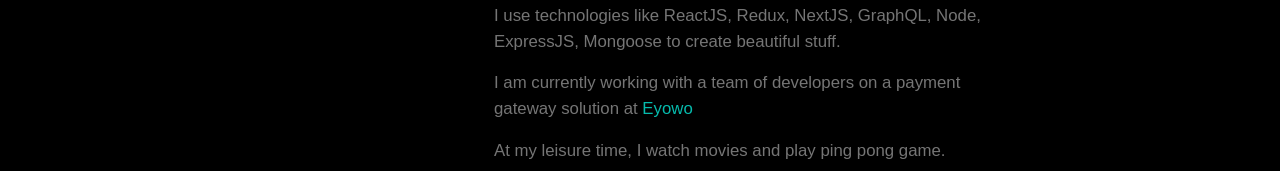
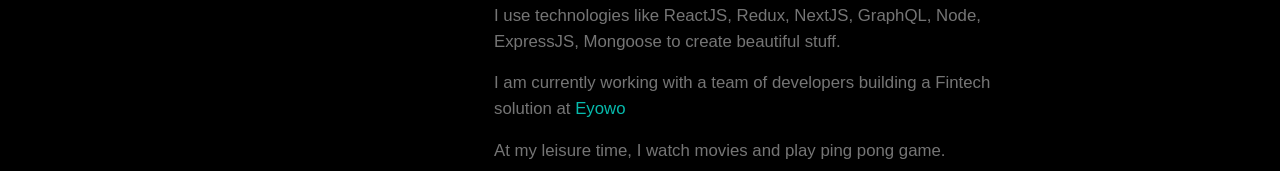
Before and after one commit to ayotidapo/ayotidapo, a Next.js app: page /about in a window 1280 px wide. Shown: the part 491-662 px from the top of the page. Built offline with nearby package versions, Linux system fonts and the light colour scheme; a web font is replaced by a local one.

Commit message:
edit about page

```diff
--- a/components/about/index.js
+++ b/components/about/index.js
@@ -45,8 +45,8 @@ export default function About() {
               ExpressJS, Mongoose to create beautiful stuff.
             </p>
             <p>
-              I am currently working with a team of developers on a payment
-              gateway solution at{" "}
+              I am currently working with a team of developers building a
+              Fintech solution at{" "}
               <Link href="http://www.eyowo.com">
                 <a style={{ color: "#06bbad" }} target="_blank">
                   Eyowo{" "}
```
